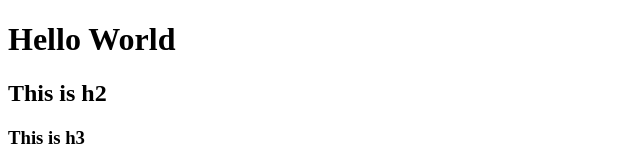
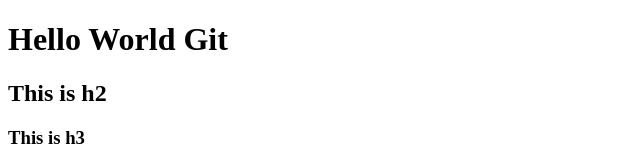
Before and after one commit to dmack095-07/first-website, a plain HTML site: page index.html in a window 1280 px wide. Shown: the top 165 px of the page, 0-640 px from the left. Drawn offline with Linux system fonts and the light colour scheme.

Commit message:
updated index.html

```diff
--- a/index.html
+++ b/index.html
@@ -1,10 +1,10 @@
 <!DOCTYPE html>
 <html>
     <head>
-        <title> My First HTML Document</title>
+        <title>My First HTML Document</title>
     </head>
     <body>
-        <h1>Hello World</h1>
+        <h1>Hello World Git</h1>
         <h2>This is h2</h2>
         <h3>This is h3</h3>
 
```
